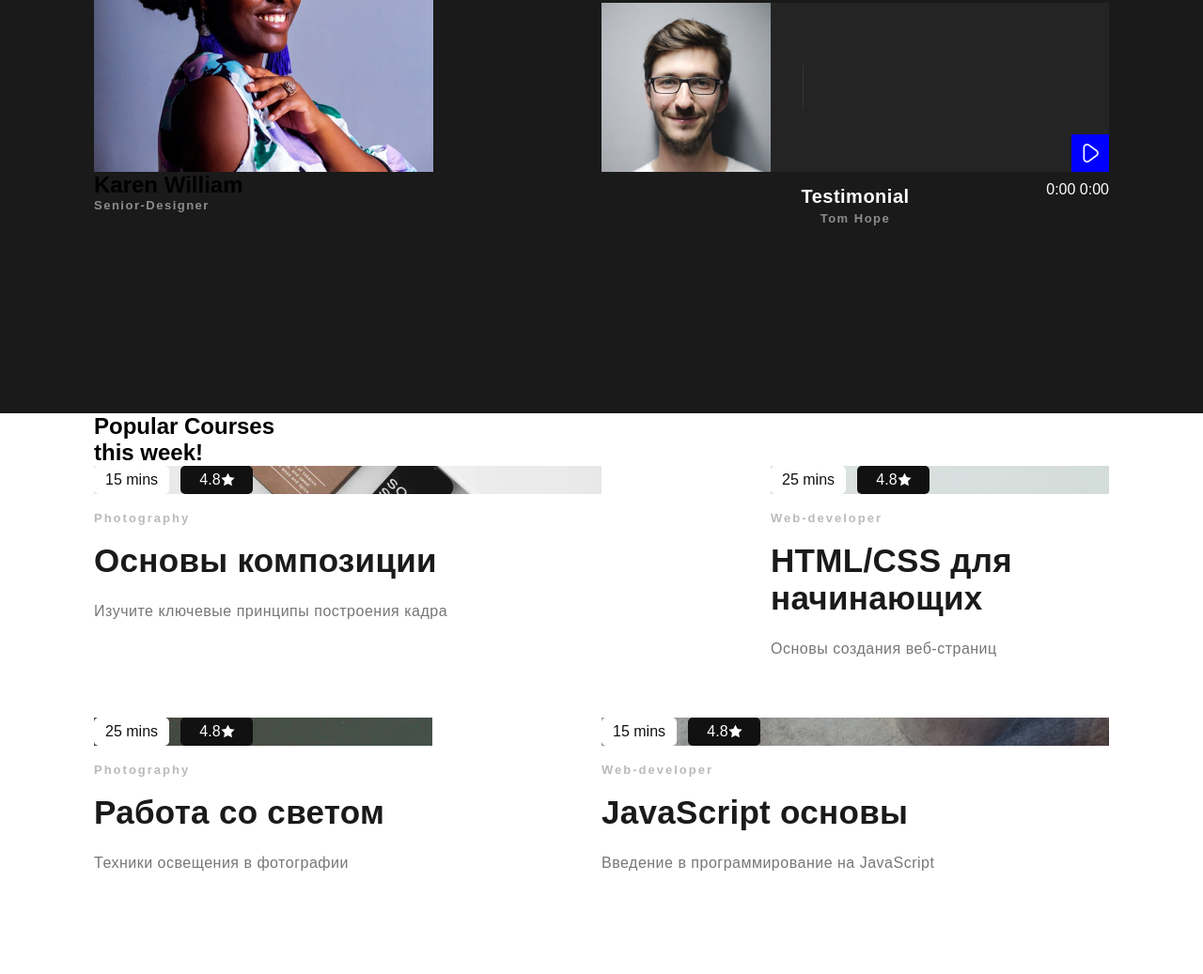
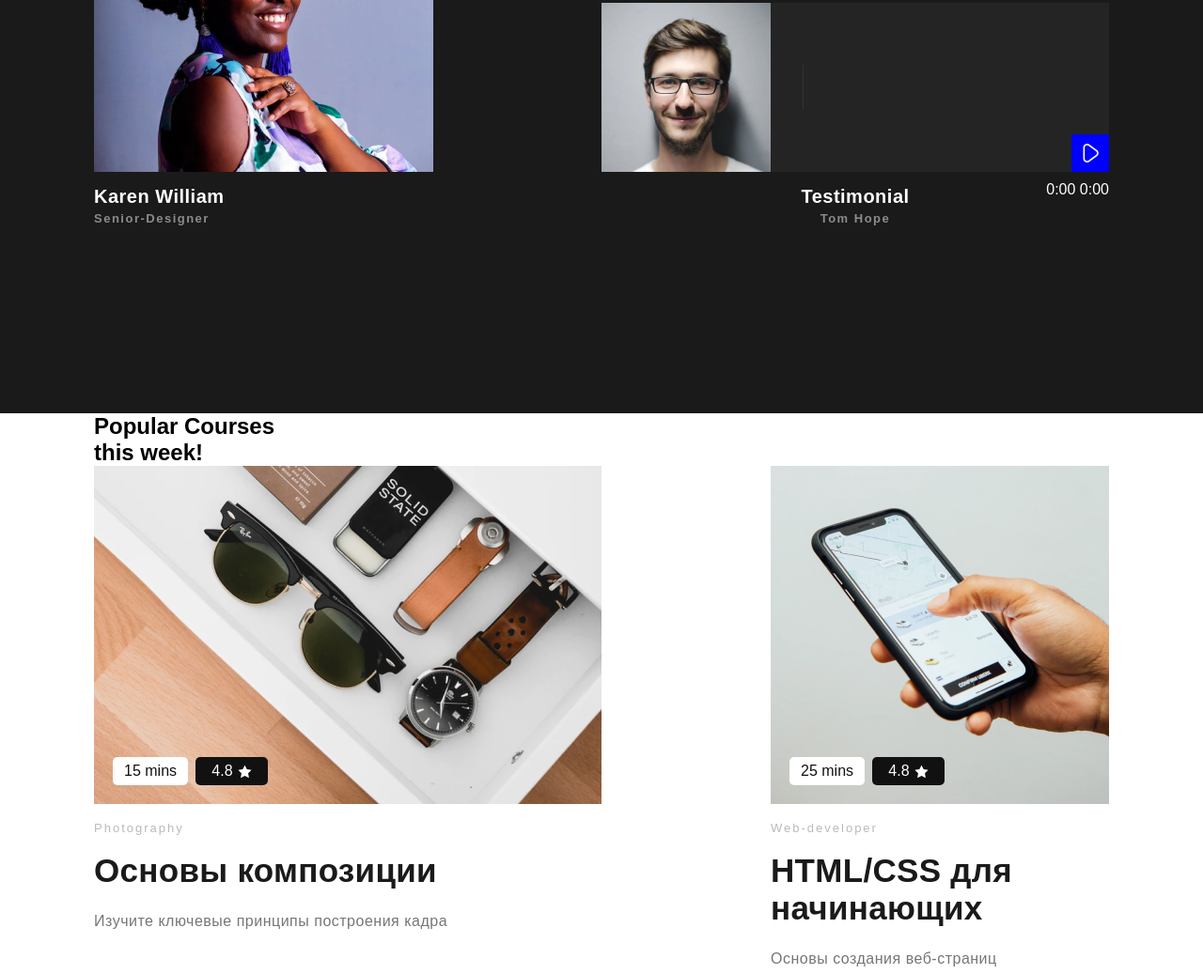
Before and after one commit to k1fozz-site/sait-vizitka, a plain HTML site: page index.html in a window 1280 px wide. Shown: the part 758-1795 px from the top of the page at 94% size. Before the commit the page ends 1750 px from the top, so only its background shows below. Drawn offline with nearby package versions, Linux system fonts and the light colour scheme; no server answers.

Commit message:
Update style.css

```diff
--- a/style.css
+++ b/style.css
@@ -3,7 +3,9 @@
 * {
     margin: 0;
     box-sizing: border-box;
-    font-family: Arial, Helvetica, sans-serif;
+    font-family: Arial,
+        Helvetica,
+        sans-serif;
 }
 
 .container {
@@ -21,6 +23,7 @@
     display: flex;
     justify-content: space-between;
     align-items: center;
+
 }
 
 .logo {
@@ -38,7 +41,7 @@
 
 .navigation-holder {
     list-style-type: none;
-    padding: 0;
+    padding: 0px;
     display: flex;
     flex-grow: 1;
     justify-content: space-evenly;
@@ -109,10 +112,10 @@
     display: flex;
 }
 
-.into-title {
+.info-title {
     font-size: 20px;
     font-weight: bold;
-    color: white;
+    color: #fff;
     letter-spacing: 0.5px;
     margin-top: 15px;
     margin-bottom: 4px;
@@ -224,17 +227,16 @@
 }
 
 .time {
-    color: white;
+    color: #fff;
     position: absolute;
     top: 10px;
     right: 0;
 }
 
-
 .course-section-title {
     font-weight: 600;
     font-size: 70px;
-    color: #1a1a1a;
+    color: #1A1A1A;
     margin: 60px 0;
 }
 
@@ -252,7 +254,7 @@
     width: 360px;
 }
 
-.img-container {
+.image-container {
     background-size: cover;
     background-position: center;
     background-repeat: no-repeat;
@@ -265,7 +267,7 @@
 }
 
 .img-card-1 {
-    background-image: url(./img/card-1.png);
+    background-image: url('./img/card-1.png');
 }
 
 .btn-time {
@@ -285,14 +287,14 @@
     padding: 6px 12px;
     display: inline-flex;
     align-items: center;
-    justify-content: center;
+    justify-content: space-evenly;
 }
 
 .course-category {
     font-size: 13px;
     letter-spacing: 2px;
     color: #bababa;
-    font-weight: 400px;
+    font-weight: 400;
     margin: 18px 0;
 }
 
@@ -306,20 +308,20 @@
 
 .course-desc {
     font-size: 16px;
-    font-weight: 400px;
+    font-weight: 400;
     color: #767676;
     line-height: 1.7;
     letter-spacing: 0.5px;
 }
 
 .img-card-2 {
-    background-image: url(./img/card-2.png);
+    background-image: url('./img/card-2.png');
 }
 
 .img-card-3 {
-    background-image: url(./img/card-3.png)
+    background-image: url('./img/card-3.png');
 }
 
 .img-card-4 {
-    background-image: url(./img/card-4.png)
+    background-image: url('./img/card-4.png');
 }
```
